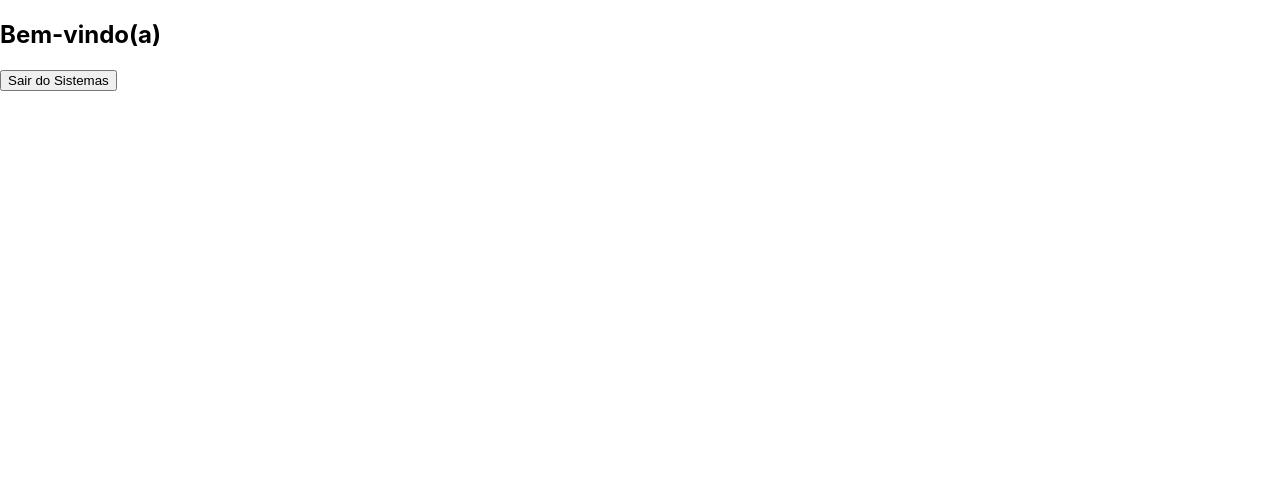
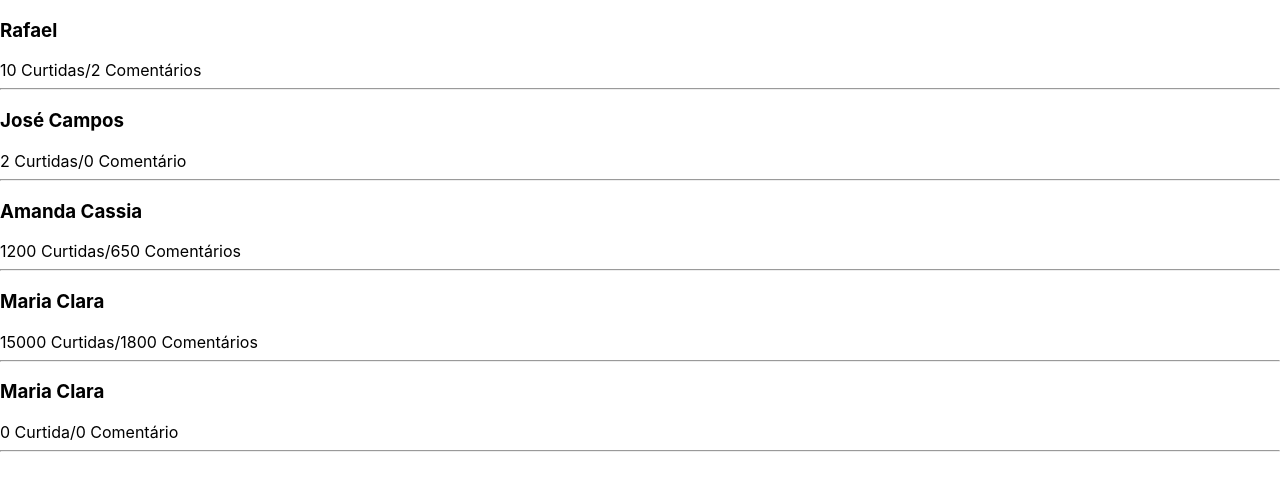
Before and after one commit to Milton-Rafael-da-Silva-Nunes/MeuSite, a React (Create React App) app: page / in a window 1280 px wide. Shown: the top 490 px of the page. Built offline with nearby package versions, Linux system fonts and the light colour scheme.

Commit message:
Trabalhando com listas

```diff
--- a/src/App.js
+++ b/src/App.js
@@ -1,11 +1,33 @@
 import React, { Component } from "react";
-import Membro from "./components/Membro";
+import Feed from "./components/Feed";
 
 class App extends Component {
-    render(){
-        return(
+
+    constructor(props) {
+        super(props);
+        this.state = {
+
+            feed: [
+                { id: 1, username: 'Rafael', likes: 10, comentarios: 2 },
+                { id: 2, username: 'José Campos', likes: 2, comentarios: 0 },
+                { id: 3, username: 'Amanda Cassia', likes: 1200, comentarios: 650 },
+                { id: 4, username: 'Maria Clara', likes: 15000, comentarios: 1800 },
+                { id: 5, username: 'Maria Clara', likes: 0, comentarios: 0 }
+            ]
+
+        };
+    }
+
+    render() {
+        return (
             <div>
-                <Membro nome="Visitante"/>
+                {
+                    this.state.feed.map((item) => {
+                        return (
+                            <Feed id={item.id} username={item.username} likes={item.likes} comentarios={item.comentarios} />
+                        );
+                    })
+                }
             </div>
         );
     }
--- /dev/null
+++ b/src/components/Feed/index.js
@@ -0,0 +1,22 @@
+import React, { Component } from "react";
+
+class Feed extends Component {
+    render() {
+        return (
+            <div key={this.props.id}>
+                <h3> {this.props.username} </h3>
+
+                <a>
+                    {this.props.likes}
+                    {this.props.likes >= 2 ? ' Curtidas' : ' Curtida'}
+                    /
+                    {this.props.comentarios}
+                    {this.props.comentarios >= 2 ? ' Comentários' : ' Comentário'}
+                </a>
+                <hr />
+            </div>
+        );
+    }
+}
+
+export default Feed;
--- a/src/components/Membro/index.js
+++ /dev/null
@@ -1,42 +0,0 @@
-import React, { Component } from "react";
-
-class Membro extends Component {
-
-    constructor(props) {
-        super(props);
-        this.state = {
-            status: true
-        };
-
-        this.sair = this.sair.bind(this);
-        this.entrar = this.entrar.bind(this);
-    }
-
-    sair() {
-        this.setState({status: false});
-    }
-
-    entrar() {
-        this.setState({status: true});
-    }
-
-    render() {
-        return (
-            <div>
-                {this.state.status ?
-                    <div>
-                        <h2>Bem-vindo(a)</h2>
-                        <button onClick={this.sair}>Sair do Sistemas</button>
-                    </div>
-                    :
-                    <div>
-                        <h2>Olá visitante, faça seu login!</h2>
-                        <button onClick={this.entrar}>Entrar no Sistemas</button>
-                    </div>
-                }
-            </div>
-        );
-    }
-}
-
-export default Membro;
```
